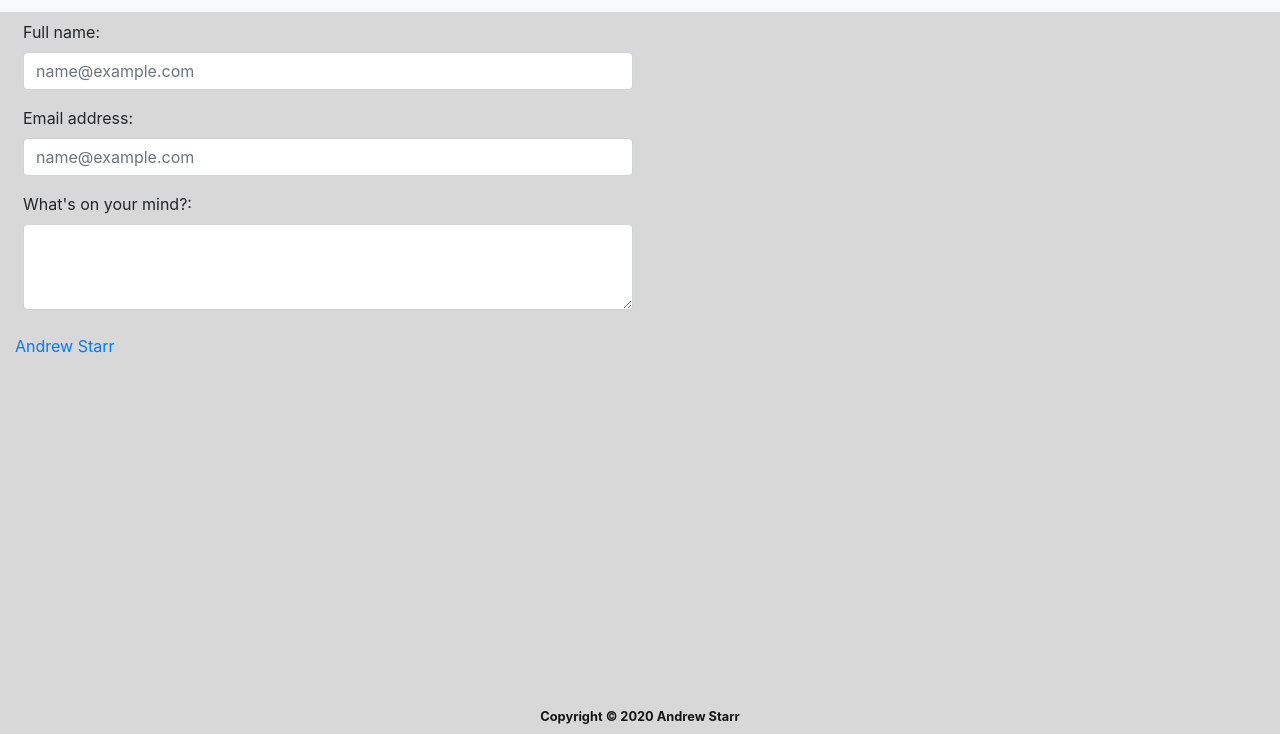
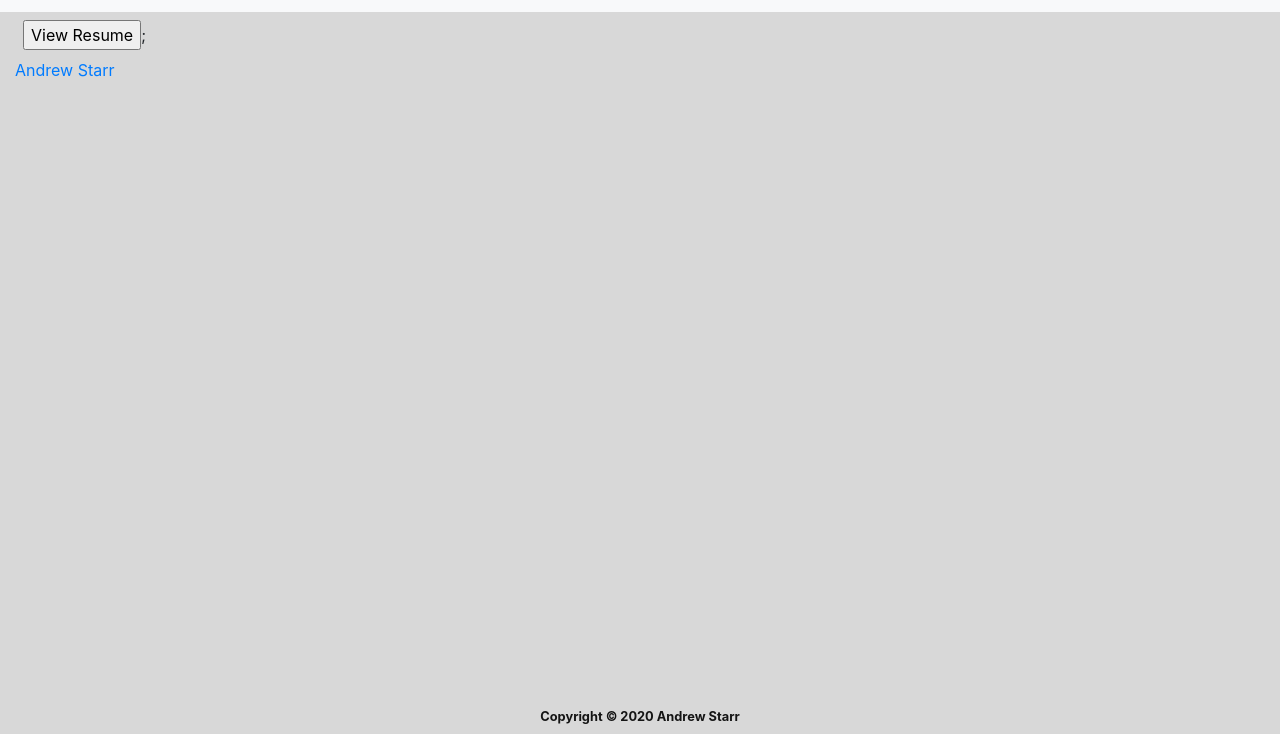
Before and after one commit to astarr93/Mobile-Responsive-Portfolio, a plain HTML site: page social.html in a window 1280 px wide. Shown: the part 66-800 px from the top of the page. Drawn offline with nearby package versions, Linux system fonts and the light colour scheme.

Commit message:
Update social.html
Updated LinkedIn Widget. Added button to redirect users to my resume hosted on Google Drive.

Removed input form

```diff
--- a/social.html
+++ b/social.html
@@ -43,33 +43,22 @@
   <div class="container-fluid">
     <div class="row">
       <div class="col-lg-6 mt-2 ml-2">
-        <form>
-          <div class="form-group">
-            <label for="exampleFormControlInput1">Full name:</label>
-            <input type="email" class="form-control" id="exampleFormControlInput1" placeholder="name@example.com">
-          </div>
-          <div class="form-group">
-            <label for="exampleFormControlInput2">Email address:</label>
-            <input type="email" class="form-control" id="exampleFormControlInput1" placeholder="name@example.com">
-          </div>
-          <div class="form-group">
-            <label for="exampleFormControlTextarea1">What's on your mind?:</label>
-            <textarea class="form-control" id="exampleFormControlTextarea1" rows="3"></textarea>
-          </div>
+        <form action="https://drive.google.com/file/d/1jf0KvE7JLxU-lk-XFHVFie8FCYSEXsRf/view?usp=sharing">
+          <input type="submit" value="View Resume" name="resume" />;
         </form>
       </div>
       <div class="col-lg-6 mt-2 mr-2">
-        <script type="text/javascript" src="https://platform.linkedin.com/badges/js/profile.js" async defer></script>
-        <div class="LI-profile-badge ml-auto" data-version="v1" data-size="medium" data-locale="en_US" data-type="vertical"
+        <div class="LI-profile-badge" data-version="v1" data-size="large" data-locale="en_US" data-type="horizontal"
           data-theme="dark" data-vanity="astarr93"><a class="LI-simple-link"
             href='https://www.linkedin.com/in/astarr93?trk=profile-badge'>Andrew Starr</a></div>
       </div>
+      <form>
     </div>
-  </div>
-  <footer>
-    <nav class="navbar fixed-bottom">
-      <small>Copyright &copy; 2020 Andrew Starr</small>
-  </footer>
+    <footer>
+      <nav class="navbar fixed-bottom">
+        <small>Copyright &copy; 2020 Andrew Starr</small>
+    </footer>
+    <script type="text/javascript" src="https://platform.linkedin.com/badges/js/profile.js" async defer></script>
 </body>
 
 </html>
```
